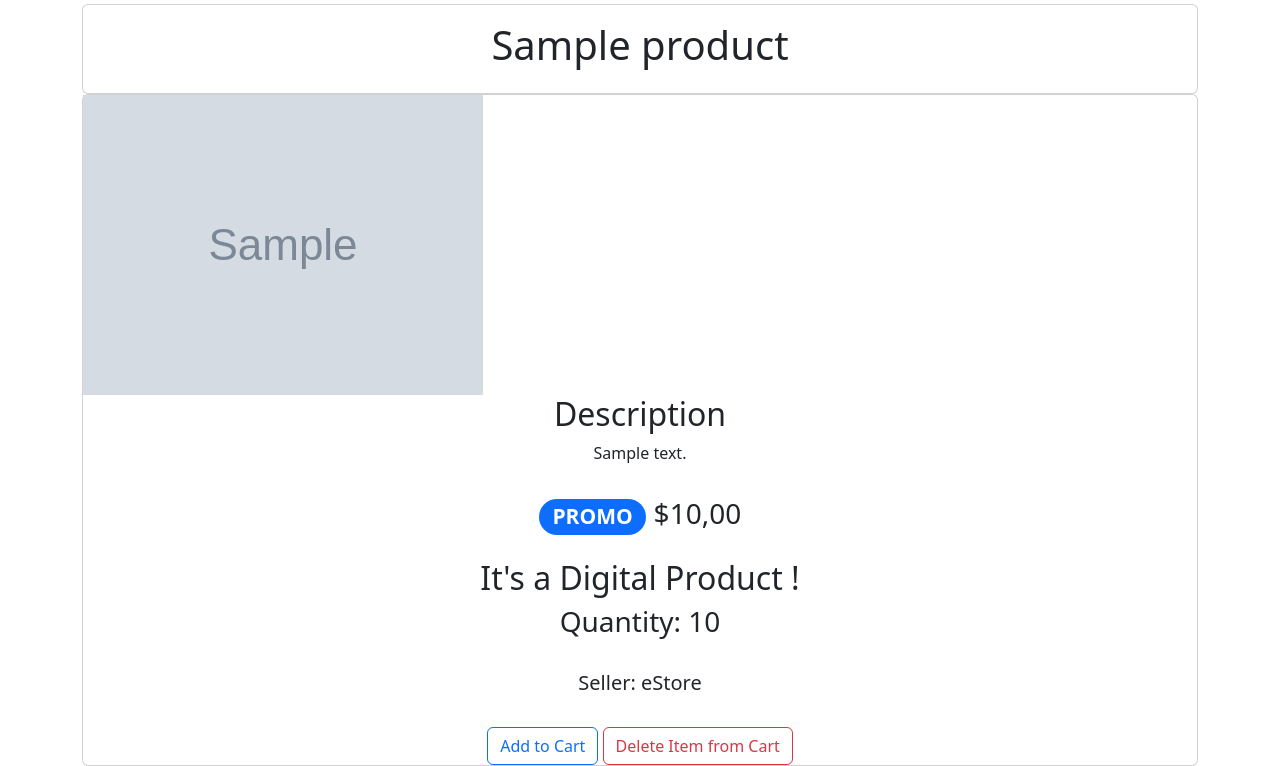
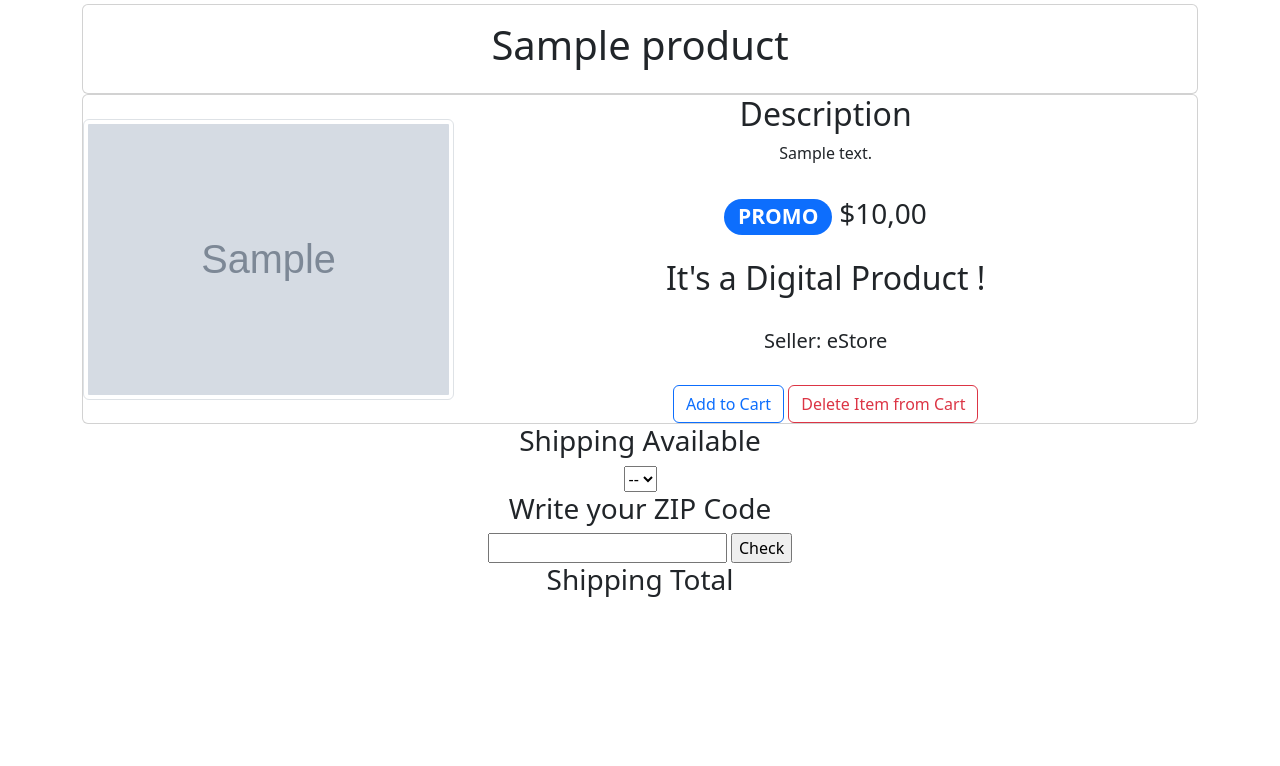
Before and after one commit to Marrowsed/estore, a Django app: page /1 in a window 1280 px wide. Shown: the part 336-1102 px from the top of the page. After the commit the page ends 933 px from the top, so only its background shows below. Run offline with Django 4.2, Linux system fonts and the light colour scheme; tables that the repository leaves empty hold one stand-in row (values such as "Sample post"); grey boxes marked "Sample" are stand-in pictures; parts of the project's set-up code (start-up, migrations or seed data) failed here and were passed over; some libraries are stand-ins or nearby versions.

Commit message:
product page calculating zip time and value

```diff
--- a/template/estore/product.html
+++ b/template/estore/product.html
@@ -9,31 +9,64 @@
     </div>
 </div>
 <div class="card d-flex">
-    <div>
-        <div class="text-start col-md-4">
+    <div class="d-flex">
+        <div class="text-start col-md-4 d-flex align-items-center">
             {% if object.imageURL != "" %}
-            <img src="{{object.imageURL}}">
+            <img src="{{object.imageURL}}" class="img-thumbnail">
             {% else %}
             <img src="{% static 'img/broken_cart.jpg' %}" class="img-thumbnail rounded float-start">
             {% endif %}
         </div>
-        <div class="align-content-center flex-wrap mx-auto text-center">
+        <div class="mx-auto text-center">
             <h2>Description</h2>
             <p>{{object.description}}</p>
             <h3 class="card-body"><span class="badge rounded-pill bg-primary">PROMO</span> ${{object.price}}</h3>
             {% if object.digital == True %}
             <h2>It's a Digital Product !</h2>
             {% endif%}
-            <h3 class="text-center">{% if object.quantity < 1 %}<span class="badge rounded-pill bg-danger">LAST UNIT</span>{% endif %} Quantity: {{object.quantity}} </h3>
+            <h3 class="text-center">{% if object.quantity == 1 %}<span class="badge rounded-pill bg-danger">LAST UNIT</span> Quantity: {{object.quantity}} {% elif object.quantity == 0 %} <span class="badge rounded-pill bg-danger">SOLD OUT !</span> {% endif %}</h3>
             <br>
             <h5>Seller: eStore</h5>
             <br>
-            <button data-product="{{object.id}}" data-action="add" class="btn btn-outline-primary add-btn update-cart">Add to Cart</button>
-            <button data-product="{{object.id}}" data-action="delete" class="btn btn-outline-danger add-btn update-cart">Delete Item from Cart</button>
+            <form method="post">
+                {% csrf_token %}
+                {% if object.quantity > 0 %}
+                <input class="btn btn-outline-primary add-btn update-cart" type="submit" name="add-cart" value="Add to Cart"/>
+                <input class="btn btn-outline-danger add-btn update-cart" type="submit" name="delete-cart" value="Delete Item from Cart"/>
+                {% endif %}
+            </form>
         </div>
-
     </div>
 </div>
+<div class="text-center">
+        <h3>Shipping Available</h3>
+        <select>
+            <option>--</option>
+            {% for s in shipping %}
+            <option>{{s}}</option>
+            {% endfor %}
+        </select>
+        <h3>Write your ZIP Code</h3>
+            <input type="text" id="zip_text">
+            <input type="submit" onclick="calculateZip()" id="zip_calc" value="Check">
+        <h3>Shipping Total</h3>
+        <p class="hidden" id="zip-total"></p>
+</div>
+
+<script>
+    function calculateZip() {
+        zip_len = document.getElementById("zip_text").value;
+        if (zip_len.length == 7) {
+            price = Math.floor(Math.random() * 50)
+            days = Math.floor(Math.random() * 10)
+            zip = document.getElementById("zip-total");
+            zip.innerHTML = "$"+price + " and " + days + " Business Days";
+            zip.classList.remove("hidden");
+        } else {
+            alert("ZIP Code is wrong !");
+        }
+    }
+</script>
 
 
 
```
